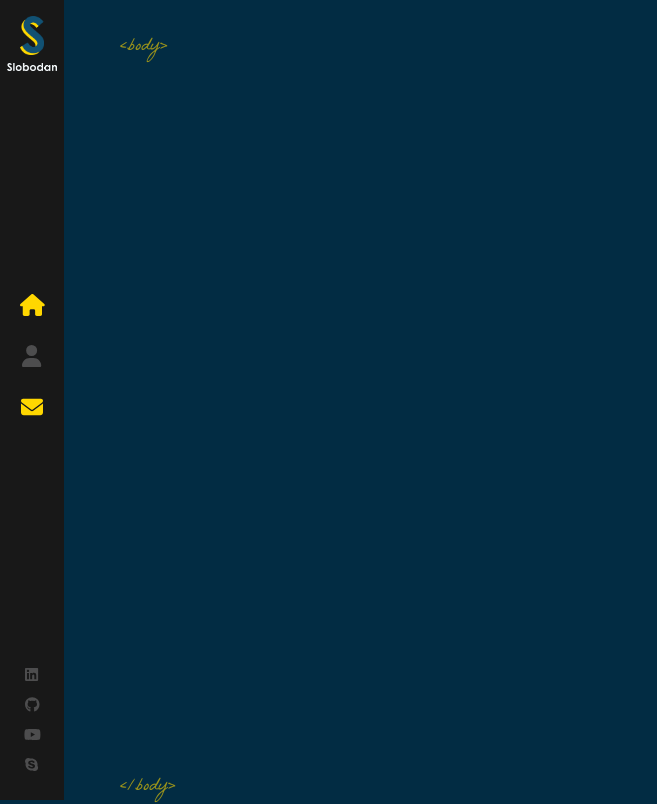
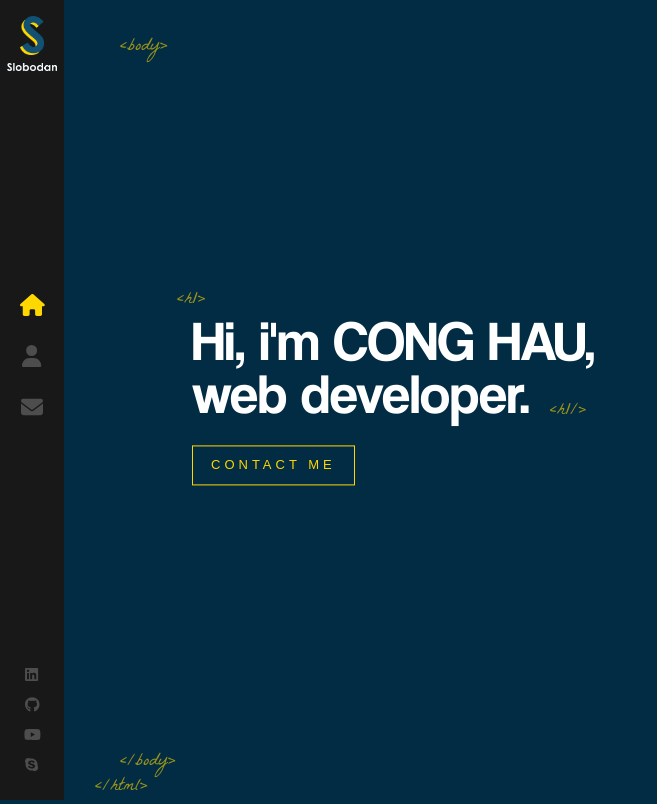
Before and after one commit to conghau113/react-portfolio, a React (Create React App) app in the folder portfolio/: page / in a window 1280 px wide. Shown: the whole page, without its empty margins (0-657 px from the left). Built offline with nearby package versions, Linux system fonts and the light colour scheme.

Commit message:
home page

```diff
--- a/portfolio/src/App.js
+++ b/portfolio/src/App.js
@@ -5,13 +5,11 @@ import Home from './components/Home'
 
 function App() {
   return (
-    <>
-      <Routes>
-        <Route path="/" element={<Layout />}>
-          <Route path='/home' element={<Home />} />
-        </Route>
-      </Routes>
-    </>
+    <Routes>
+      <Route path="/" element={<Layout />}>
+        <Route index element={<Home />} />
+      </Route>
+    </Routes>
   )
 }
 
--- a/portfolio/src/App.scss
+++ b/portfolio/src/App.scss
@@ -1,5 +1,3 @@
-$primary-color: #ffd700;
-
 @import 'animate.css';
 
 @font-face {
--- a/portfolio/src/components/Home/index.js
+++ b/portfolio/src/components/Home/index.js
@@ -1,18 +1,20 @@
-import { Link } from 'react-router-dom';
-import LogoS from '../../assets/images/logo-s.png';
-import './index.scss';
+import { Link } from 'react-router-dom'
+import './index.scss'
 const Home = () => {
-  <div className="conatiner homePage">
-    <div className="textZone">
-      <h1>
-        Hi, <br /> I'm
-        <img src={LogoS} alt='' />
-        <br />
-        Front-end Developer / Javascript
-        <Link to='/contact' className='flatButton'>CONTACT ME</Link>
-      </h1>
+  return (
+    <div className="container homePage">
+      <div className="textZone">
+        <h1>
+          Hi, i'm CONG HAU,
+          <br />
+          web developer.
+        </h1>
+        <Link to="/contact" className="flatButton">
+          CONTACT ME
+        </Link>
+      </div>
     </div>
-  </div>
+  )
 }
 
 export default Home
--- a/portfolio/src/components/Home/index.scss
+++ b/portfolio/src/components/Home/index.scss
@@ -1,10 +1,10 @@
 .homePage {
   .textZone {
     position: absolute;
-      left: 10%;
+    left: 15%;
     top: 50%;
     transform: translateY(-50%);
-      width: 40%;
+    width: 50%;
     max-height: 90%;
   }
 
@@ -36,17 +36,17 @@
       margin-top: 18px;
       margin-left: 20px;
       animation: fadeIn 1s 1.7s backwards;
-        // opacity: 0.6;
+      opacity: 0.6;
     }
 
-      img {
-        margin-left: 20px;
-        // opacity: 0;
-        width: 32px;
-        height: auto;
-        animation: rotateIn 1s linear both;
-        animation-delay: 1.4s;
-      }
+    // img {
+    //   margin-left: 20px;
+    //   opacity: 0;
+    //   width: 32px;
+    //   height: auto;
+    //   animation: rotateIn 1s linear both;
+    //   animation-delay: 1.4s;
+    // }
   }
 
   h2 {
@@ -71,11 +71,13 @@
     margin-top: 25px;
     float: left;
     animation: fadeInAnimation 1s 1.8s backwards;
+    transition: all 0.3s ease-out;
     white-space: nowrap;
 
     &:hover {
       background: #ffd700;
       color: #333;
+      transition: all 0.3s ease-out;
     }
   }
 }
--- a/portfolio/src/components/Layout/index.js
+++ b/portfolio/src/components/Layout/index.js
@@ -11,7 +11,7 @@ const Layout = () => {
         <Outlet />
         <span className="tags bottomTags">&lt;/body&gt;</span>
         <br />
-        <span className="bottomTagHtml">&lt;/html&gt;</span>
+        <span className="tags bottomTagHtml">&lt;/html&gt;</span>
       </div>
     </div>
   )
--- a/portfolio/src/components/Layout/index.scss
+++ b/portfolio/src/components/Layout/index.scss
@@ -16,14 +16,15 @@ $a03out: all 0.3s ease-out;
   color: $yellow-color;
   opacity: 0.6;
   position: absolute;
-    bottom: 0;
+  bottom: 25px;
   left: 120px;
   font-size: 18px;
   font-family: 'La Belle Aurore', cursive;
 }
 
 .bottomTagHtml {
-    margin-left: -20px;
+  bottom: 0px;
+  margin-left: -25px;
 }
 
 .container {
@@ -32,7 +33,7 @@ $a03out: all 0.3s ease-out;
   height: 90%;
   min-height: 566px;
   position: absolute;
-    // opacity: 0;
+  opacity: 0;
   top: 5%;
   margin: 0 auto;
   z-index: 1;
--- a/portfolio/src/components/Sidebar/index.js
+++ b/portfolio/src/components/Sidebar/index.js
@@ -19,7 +19,7 @@ const Sidebar = () => (
       <NavLink activeclassname="active" className="aboutLink" to="/about">
         <FontAwesomeIcon icon={faUser} color="#4d4d4e" />
       </NavLink>
-      <NavLink activeclassname="active" className="contactLink" to="/">
+      <NavLink activeclassname="active" className="contactLink" to="/contact">
         <FontAwesomeIcon icon={faEnvelope} color="#4d4d4e" />
       </NavLink>
     </nav>
--- a/portfolio/src/index.css
+++ b/portfolio/src/index.css
@@ -1,10 +1,14 @@
 body {
-  margin: 0;
   font-family: -apple-system, BlinkMacSystemFont, 'Segoe UI', 'Roboto', 'Oxygen',
     'Ubuntu', 'Cantarell', 'Fira Sans', 'Droid Sans', 'Helvetica Neue',
     sans-serif;
   -webkit-font-smoothing: antialiased;
   -moz-osx-font-smoothing: grayscale;
+}
+* {
+  margin: 0;
+  padding: 0;
+  box-sizing: border-box;
 }
 
 html {
@@ -12,7 +16,6 @@ html {
 }
 
 body {
-  margin: 0;
   font: 300 11px/1.4 'Helvetica Neue', sans-serif;
   color: #444;
   -webkit-font-smoothing: antialiased;
--- a/portfolio/src/index.js
+++ b/portfolio/src/index.js
@@ -3,10 +3,9 @@ import ReactDOM from 'react-dom'
 import './index.css'
 import App from './App'
 import reportWebVitals from './reportWebVitals'
-import {BrowserRouter} from 'react-router-dom'
+import { BrowserRouter } from 'react-router-dom'
 
-const root = ReactDOM
-root.render(
+ReactDOM.render(
   <React.StrictMode>
     <BrowserRouter>
       <App />
```
Lines whose indentation alone changed are shown as unchanged.
